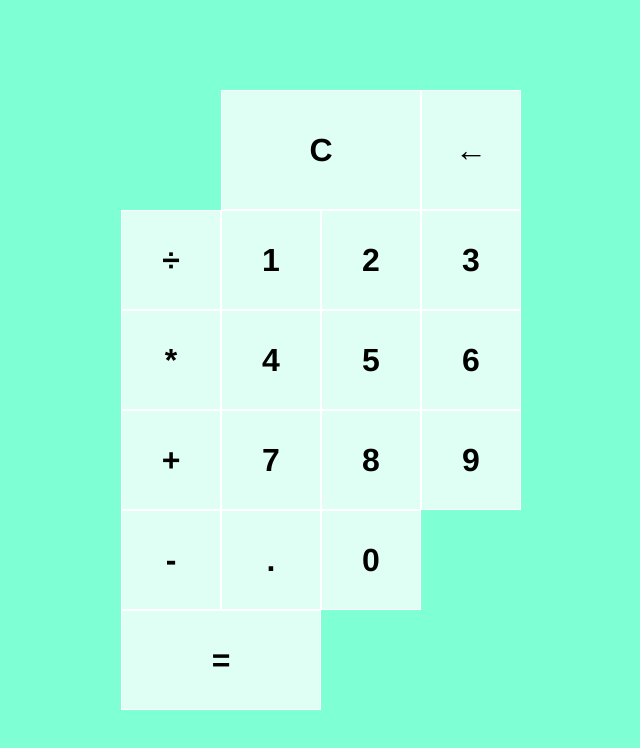
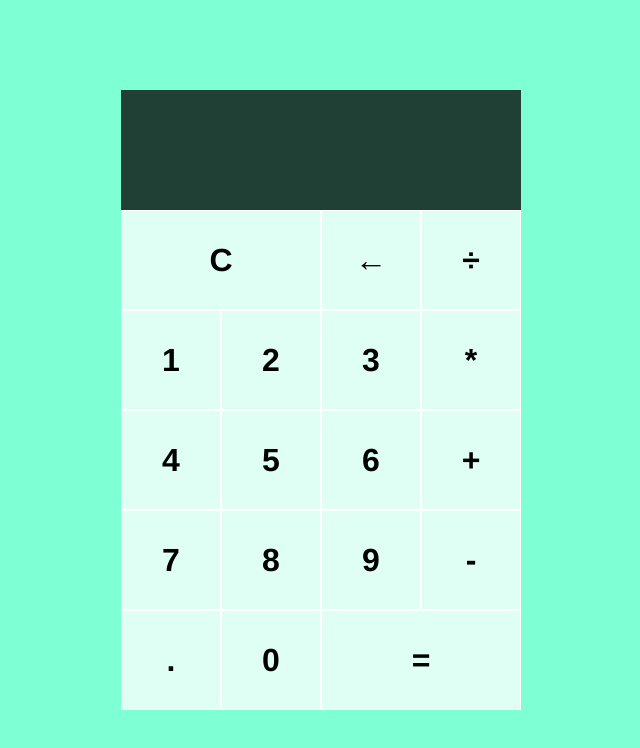
Before and after one commit to RoaaK95/Odin-Calculator, a plain HTML site: page index.html in a window 1280 px wide. Shown: the whole page, without its empty margins (319-959 px from the left). Drawn offline with Linux system fonts and the light colour scheme.

Commit message:
STYLE THE DISPLAY ELEMENTS

```diff
--- a/styles.css
+++ b/styles.css
@@ -34,3 +34,25 @@ body{
 .span-two{
     grid-column: span 2;
 }
+
+.output{
+    grid-column: 1/-1;
+    display: flex;
+    justify-content: space-around;
+    align-items: flex-end;
+    background-color: rgb(0, 0, 0,0.75);
+    flex-direction: column;
+    padding: 10px;
+    word-wrap: break-word;
+    word-break: break-all;
+}
+
+.output .previous-operand{
+    color: rgb(255, 255, 255,.75);
+    font-size: 1.5rem;
+}
+
+.output .current-operand{
+    color: rgb(255, 255, 255);
+    font-size: 2.5rem;
+  }
```
